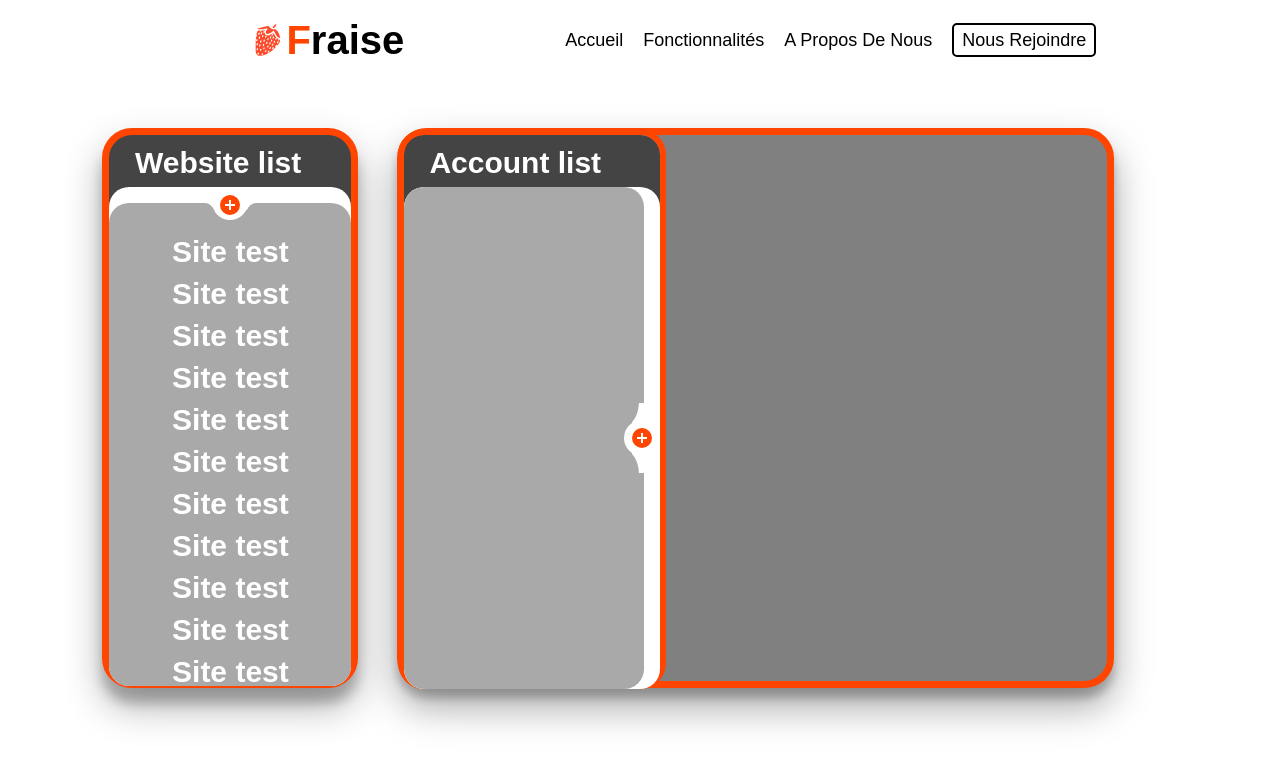
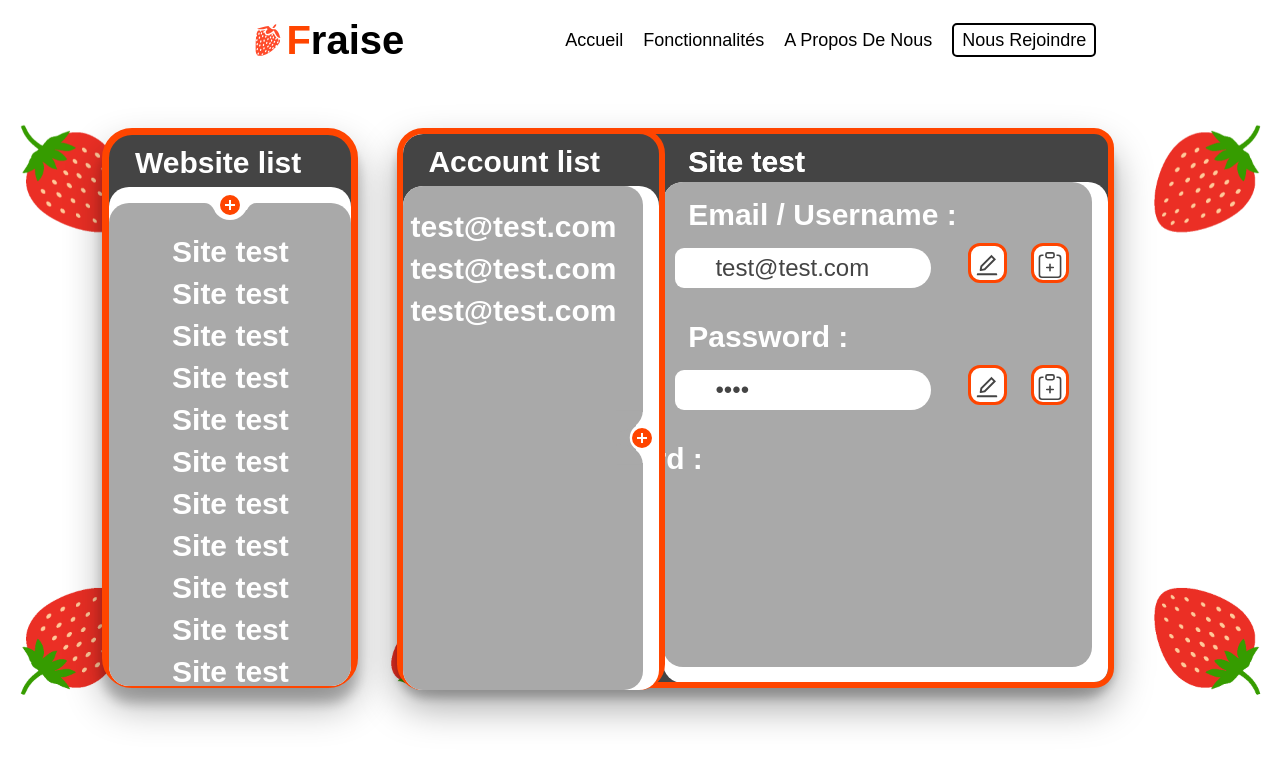
Before and after one commit to ratataque/fraise, a React (Create React App) app in the folder frontend/: page /postLogin in a window 1280 px wide. Shown: the top 766 px of the page. Built offline with nearby package versions, Linux system fonts and the light colour scheme.

Commit message:
big avancement postlogin

```diff
--- a/frontend/src/Components/PostLogin/PostLogin.css
+++ b/frontend/src/Components/PostLogin/PostLogin.css
@@ -1,3 +1,14 @@
+.postLogin {
+  position: relative;
+  overflow: hidden;
+  height: 100vh;
+  width: 100vw;
+  background-image: url("../../assets/background_postlogin.jpg");
+  background-position: center;
+  background-repeat: no-repeat;
+  background-size: contain;
+  background-attachment: fixed;
+}
 .postLogin .navbar {
   position: relative;
   left: 18vw
@@ -28,12 +39,6 @@
     flex-direction: column;
     font-size: 5rem;
     font-weight: 700;
-}
-
-.postLogin {
-  position: relative;
-  overflow: hidden;
-  height: 100vh;
 }
 
 .postLogin .website_container {
@@ -81,16 +86,19 @@
   box-shadow: 0 19px 38px rgba(0, 0, 0, 0.35), 0 10px 10px rgba(0, 0, 0, 0.22);
   transition: 1s 0.1s cubic-bezier(0.35, 0, 0.07, 1);
   box-sizing: border-box;
-  background-color: gray;
-  border: solid 7px orangered;
+  background-color: white;
+  /* border: solid 7px orangered; */
+  padding: 6px;
+  display: flex;
 }
 .postLogin .password_container .account_container {
   position: relative;
   width: 20vw;
-  height: 68.5vh;
+  height: 68.7vh;
   background-color: #444444;
   border-radius: 20px;
   outline: solid 6px orangered;
+  z-index: 2;
 }
 .postLogin .password_container .account_container .list_account_cont {
   position: relative;
@@ -110,21 +118,197 @@
 .postLogin .password_container .account_container .list_account {
   position: relative;
   height: 100%;
-  width: 94%;
+  width: 17.3vw;
   background-color: darkgray;
-  border-radius: 20px;
   display: flex;
   align-items: center;
   flex-direction: column;
   overflow: auto;
+  padding-top: 2vh;
 
   color: white;
   font-weight: 700;
   font-size: 3rem;
 }
+.password_container .display_password_cont {
+  position: absolute;
+  top: 0;
+  right: 0;
+  background-color: #444444;
+  width: 70%;
+  height: 100%;
+  border-radius: 20px;
+  padding-left: 3.5vw;
+  padding-top: 6vh;
+  border: solid 6px orangered;
+  transition: all 0.25s ease;
+  overflow: hidden;
+  /* transform: translateX(80vw); */
+}
+.password_container .display_password_cont_titre {
+  position: absolute;
+  height: 91.5%;
+  width: 90.9%;
+}
+.display_password_cont .titre_website {
+  top: -6vh;
+  position: absolute;
+}
+.password_container .marge {
+  position: relative;
+  background-color: white;
+  width: 100%;
+  height: 100%;
+  border-radius: 20px 20px 14px 20px;
+  padding-right: 2vh;
+  padding-bottom: 2vh;
+  bottom: 0;
+  right: 0;
+  transition: all 0.25s ease;
+  transform: translateX(-40vw);
+  z-index: -1;
+}
+.password_container .display_password_cont_titre .marge.montre_display {
+  transform: none;
+  z-index: 1 !important;
+}
+.password_container .display_password {
+  position: relative;
+  background-color: darkgray;
+  width: 100%;
+  height: 100%;
+  border-radius: 20px;
+  padding-left: 2vw;
+  padding-top: 2vh;
+}
+.display_password .titre_email {
+  color: white;
+  font-weight: 700;
+  font-size: 3rem;
+}
+.display_password .email_field {
+  position: relative;
+  left: -1vw;
+  margin-top: 2vh;
+  height: 5vh;
+  width: 20vw;
+  border: none;
+  border-radius: 18px 40px 40px 18px;
+  padding: 0 40px;
+  font-size: 2.4rem;
+  font-weight: 500;
+  outline-color: orangered;
+  color: #444444;
+}
+.display_password .titre_password {
+  margin-top: 4vh;
+  color: white;
+  font-weight: 700;
+  font-size: 3rem;
+  transition: all 0.25s ease;
+  transition-delay: 250ms;
+
+}
+.display_password .password_field {
+  position: relative;
+  left: -1vw;
+  margin-top: 2vh;
+  height: 5vh;
+  width: 20vw;
+  border: none;
+  border-radius: 18px 40px 40px 18px;
+  padding: 0 40px;
+  font-size: 2.4rem;
+  font-weight: 500;
+  outline-color: orangered;
+  color: #444444;
+  transition: all 0.45s ease;
+  transition-delay: 250ms;
+}
+.display_password .btn_copy {
+  position: relative;
+  margin-left: 3vh;
+  padding: 6px 0px;
+  top: 0.3vh;
+  outline: none;
+  height: 5vh;
+  text-align: center;
+  width: 3vw;
+  border-radius: 12px 12px 12px 12px;
+  background: white;
+  border: 3px solid orangered;
+  color: #444444;
+  font-size: 2.6rem;
+  font-weight: bold;
+  cursor: pointer;
+  transition: all 0.25s ease;
+}
+.display_password .btn_copy.active {
+  background: #444444;
+  color: white;
+}
+.display_password .btn_copy.active:hover {
+  /* background: white;
+  color: #444444; */
+  scale: 1.2;
+}
+.display_password .btn_copy:hover {
+  background: #444444;
+  color: white;
+}
+.display_password .btn_copy:active {
+  transition: all 0.15s ease;
+  scale: 0.8;
+}
+.display_password .btn_change {
+  position: absolute;
+  left: 1vw;
+  bottom: 9vh;
+  padding: 6px 0px;
+  outline: none;
+  height: 5vh;
+  text-align: center;
+  width: 7vw;
+  border-radius: 12px 12px 12px 12px;
+  background: white;
+  border: 3px solid orangered;
+  color: #444444;
+  font-size: 2.6rem;
+  font-weight: bold;
+  cursor: pointer;
+  transition: all 0.55s ease;
+}
+.display_password .btn_change:hover {
+  background: #444444;
+  color: white;
+}
+.display_password .btn_change:active {
+  transition: all 0.15s ease;
+  scale: 0.8;
+}
+
+.display_password .cacher {
+  transition-delay: 0ms;
+  transform: translateX(-21vw);
+}
+.display_password .email_cacher {
+  transition-delay: 200ms;
+  transform: translateY(-15vh);
+}
 
 .postLogin .password_container.add_password {
   transform: translateY(100vh) !important;
+}
+
+
+.password_container .new_password_cont {
+  position: absolute;
+  height: 91.5%;
+  width: 90.9%;
+}
+.password_container .new_password_cont .marge.montre_add {
+  transform: none;
+  z-index: 1 !important;
 }
 
 
@@ -178,12 +362,22 @@
   margin-top: 1vh;
   padding-top: 4vh;
 }
+.list_account_cont .list_account_marg {
+  position: relative;
+  height: 100%;
+  width: 1.467vw;
+  background-color: darkgray;
+  border-radius: 0 20px 20px 0;
+}
 
 .postLogin .website_container .list_site_cont .site {
   margin-bottom: 1vh;
   cursor: pointer;
 }
-
+.list_account .site {
+  margin-top: 1vh;
+  cursor: pointer;
+}
 /* .postLogin .website_container .list_site_cont .site:hover {
   color: orangered;
 } */
@@ -200,13 +394,13 @@
 .list_account_cont .encoche {
   position: absolute;
   background-color: white;
-  width: 4.5vh;
-  height: 2.5vh;
+  width: 2.2vw;
+  height: 1.36vw;
   z-index: 2;
   border-radius: 0 0 40px 40px;
   cursor: pointer;
   transform: rotate(90deg);
-  right: 1vh;
+  right: 0.49vw;
 }
 .postLogin .carre {
   position: absolute;
@@ -218,10 +412,10 @@
 .list_account_cont .carre {
   position: absolute;
   background-color: white;
-  width: 1.7vh;
-  height: 8.8vh;
+  width: 0.9vw;
+  height: 4vw;
   z-index: 1;
-  right: 1.8vh;
+  right: 0.9vw;
 }
 .postLogin .encoche:before,
 .postLogin .encoche:after {
@@ -245,19 +439,19 @@
 .list_account_cont .encoche:after {
   content: "";
   position: absolute;
-  height: 1.99vh;
-  width: 3.3vh;
-  top: 0.57vh;
+  height: 2vw;
+  width: 1.6vw;
+  top: 0.33vw;
   background-color: darkgray;
   z-index: 3;
 }
 .list_account_cont .encoche:before {
   border-top-right-radius: 100%;
-  left: -2.59vh;
+  left: -1vw;
 }
 .list_account_cont .encoche:after {
   border-top-left-radius: 100%;
-  left: 3.7vh;
+  left: 1.57vw;
 }
 
 .addButton {
@@ -283,7 +477,7 @@
   transition: 0.3s all;
   z-index: 3;
   background-color: orangered;
-  right: 1vh;
+  right: 0.56vw;
 }
 .addButton:before,
 .addButton:after {
@@ -326,17 +520,27 @@
 .postLogin .website_container .list_site_cont::-webkit-scrollbar {
   width: 12px;               /* width of the entire scrollbar */
 }
-
 .postLogin .website_container .list_site_cont::-webkit-scrollbar-thumb {
   background-color: #444444;    /* color of the scroll thumb */
   border-radius: 20px;       /* roundness of the scroll thumb */
   border: 3px solid darkgray;  /* creates padding around scroll thumb */
 }
 
-.postLogin .website_container .list_site_cont .underline{
+.list_account_cont .list_account::-webkit-scrollbar {
+  position: absolute;
+  width: 12px;               /* width of the entire scrollbar */
+  left: 1vh;
+}
+.list_account_cont .list_account::-webkit-scrollbar-thumb {
+  background-color: #444444;    /* color of the scroll thumb */
+  border-radius: 20px;       /* roundness of the scroll thumb */
+  border: 3px solid darkgray;  /* creates padding around scroll thumb */
+}
+
+.underline{
   position: relative;
 }
-.postLogin .website_container .list_site_cont .underline::before{
+.underline::before{
   content: '';
   position: absolute;
   bottom: 0;
@@ -347,7 +551,7 @@
   transition: width 0.6s cubic-bezier(0.25, 1, 0.5, 1);
   top: 4vh;
 }
-.postLogin .website_container .list_site_cont .underline:hover::before{
+.underline:hover::before{
   left: 0;
   right: auto;
   width: 100%;
--- a/frontend/src/Components/PostLogin/PostLogin.js
+++ b/frontend/src/Components/PostLogin/PostLogin.js
@@ -1,8 +1,9 @@
-import React, {useEffect} from "react";
+import React, {useEffect, prevState} from "react";
 import "./PostLogin.css"
 import {Navbar} from "../../Components";
 import {useLocation } from 'react-router-dom';
-// import {TbWorld} from "react-icons/tb" //React-logo d'une fraise
+import {BsClipboardPlus} from "react-icons/bs" //React-logo d'une fraise
+import {AiOutlineEdit} from "react-icons/ai" //React-logo d'une fraise
 
 
 
@@ -13,7 +14,24 @@ function PostLogin() {
         // console.log(state)
     }, [])
 
+    const [switch_, toggle_switch] = React.useState("montre_display");
+    function marg_switch(elem) {
+        toggle_switch("")
+
+        setTimeout(() => {
+            toggle_switch(elem)
+        }, 300);
+    }
+
     const [add_password, toggle] = React.useState("");
+    const [edit_password, toggle_password] = React.useState(true);
+    const [edit_email, toggle_email] = React.useState(true);
+
+    var cacher = edit_password ? "cacher" : "";
+    var password = edit_password ? "password" : "text";
+    var email_change = !edit_email && edit_password ? "email_cacher" : "";
+    var active_email = !edit_email ? "active" : ""
+    var active_password = !edit_password ? "active" : ""
 
     return (
         <div className="postLogin">
@@ -60,13 +78,64 @@ function PostLogin() {
                     <div className="titre_website">Account list</div>
 
                     <div className="list_account_cont">
-                        <div className="list_account"></div>
+                        <div className="list_account">
+                            <div className="site underline" onClick={() => {toggle(""); marg_switch("montre_display"); toggle_email(true);}}>test@test.com</div>
+                            <div className="site underline" onClick={() => {toggle(""); marg_switch("montre_display"); toggle_email(true);}}>test@test.com</div>
+                            <div className="site underline" onClick={() => {toggle(""); marg_switch("montre_display"); toggle_email(true);}}>test@test.com</div>
+                        </div>
 
-                        <div className="encoche" onClick={() => toggle("add_password")}></div>
-                        <div className="addButton addButton--active" onClick={() => toggle("add_password")}></div>
+                        <div className="list_account_marg"></div>
+                        <div className="encoche" onClick={() => marg_switch()}></div>
+                        <div className="addButton addButton--active" onClick={() => {marg_switch("montre_add"); toggle_email(false); toggle_password(true)}}></div>
                         <div className="carre"></div>
                     </div>
                 </div>
+
+                <div className="display_password_cont">
+                    <div className="display_password_cont_titre ">
+                        <div className="titre_website">Site test</div>
+
+                        <div className={"marge " + switch_}>
+                            <div className="display_password">
+                                <div className="titre_email"> Email / Username :</div>
+                                <input type={"email"} className="email_field" readOnly={edit_email} value="test@test.com"></input>
+                                <button className={"btn_copy " + active_email} onClick={() => toggle_email(prevState=>!prevState)}><AiOutlineEdit/></button>
+                                <button className="btn_copy"><BsClipboardPlus/></button>
+
+                                <div className="titre_password">Password :</div>
+                                <input type={password} className="password_field" readOnly={edit_password} value="test"></input>
+                                <button className={"btn_copy " + active_password} onClick={() => toggle_password(prevState=>!prevState)}><AiOutlineEdit/></button>
+                                <button className="btn_copy"><BsClipboardPlus/></button>
+
+                                <div className={"titre_password " + cacher}>Confirm Password :</div>
+                                <input type={"text"} className={"password_field " + cacher} ></input>
+                                <button className={email_change + " btn_change " + cacher}>Change</button>
+                            </div>
+                        </div>
+                    </div>
+
+
+                    <div className="new_password_cont">
+                        <div className="titre_website">Site test</div>
+
+                        <div className={"marge " + switch_}>
+                            <div className="display_password">
+                                <div className="titre_email"> Email / Username :</div>
+                                <input type={"email"} className="email_field" placeholder="Example@example.com" ></input>
+
+                                <div className="titre_password">Password :</div>
+                                <input type={password} className="password_field" readOnly={edit_password} value="test"></input>
+                                <button className={"btn_copy " + active_password} onClick={() => toggle_password(prevState=>!prevState)}><AiOutlineEdit/></button>
+
+                                <div className={"titre_password " + cacher}>Confirm Password :</div>
+                                <input type={"text"} className={"password_field " + cacher} ></input>
+                                <button className={email_change + " btn_change "}>Confirm</button>
+                            </div>
+                        </div>
+                    </div>
+                </div>
+
+
             </div>
         </div>
     );
```
Also changed, not shown: frontend/src/assets/background_postlogin.jpg (added).
